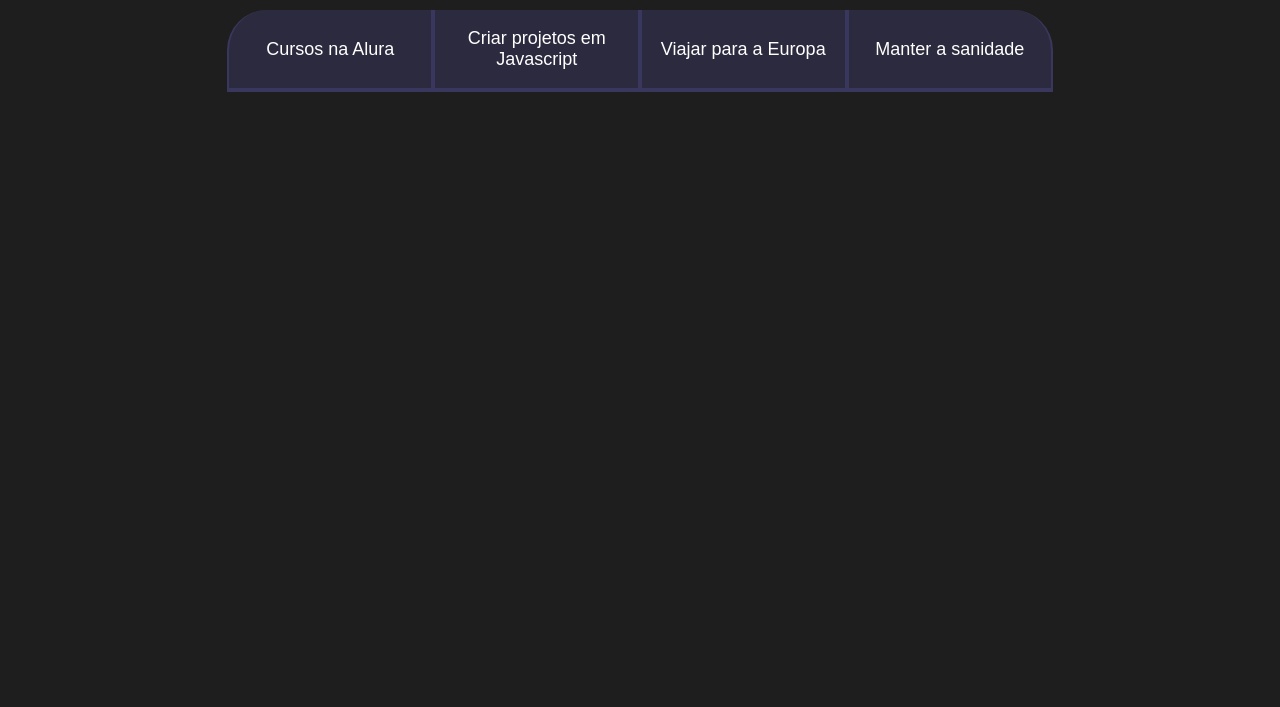
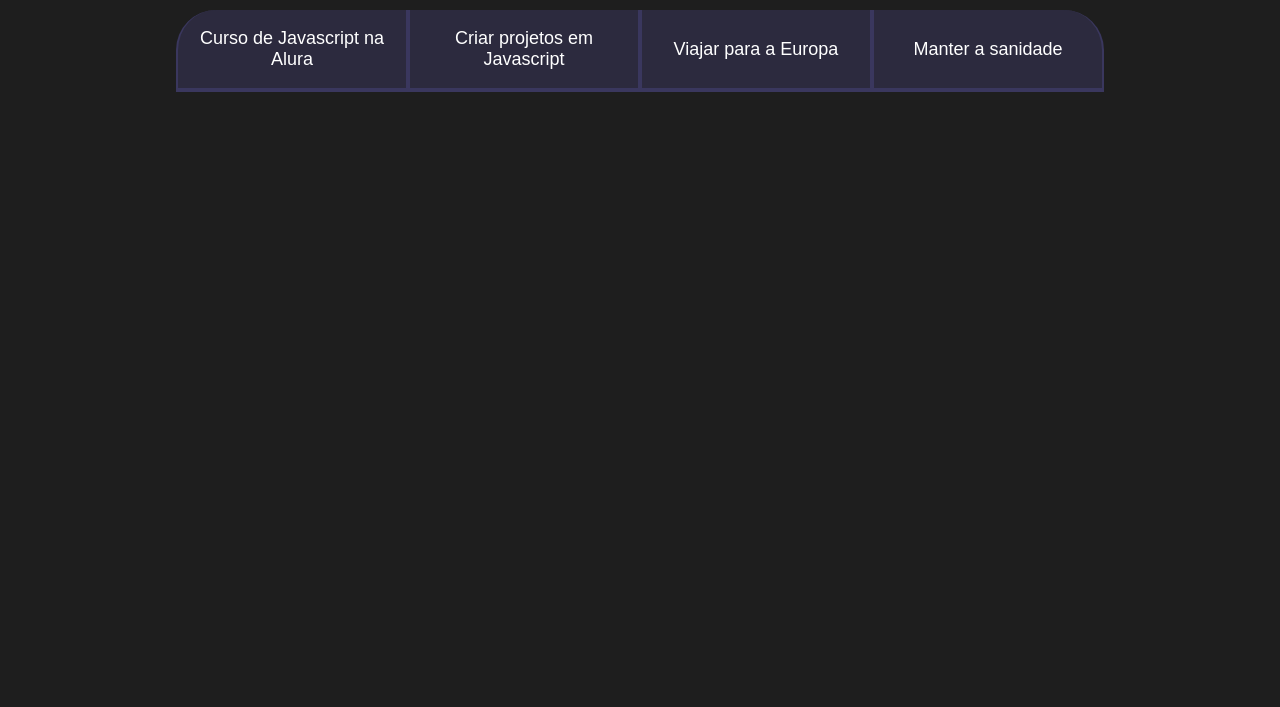
Before and after one commit to pcalexandrat/javascript-3-ano-CCM, a plain HTML site: page index.html in a window 1280 px wide. Shown: the part 93-800 px from the top of the page. Drawn offline with Linux system fonts and the light colour scheme.

Commit message:
mudar o texto do button

```diff
--- a/index.html
+++ b/index.html
@@ -15,7 +15,7 @@
     <section class="conteudo-principal">
         <h2 class="titulo-principal">Meus Objetivos do ano<span>_</span></h2>
         <div class="botoes">
-            <button class="botao">Cursos na Alura</button>
+            <button class="botao">Curso de Javascript na Alura</button>
             <button class="botao">Criar projetos em Javascript</button>
             <button class="botao">Viajar para a Europa</button>
             <button class="botao">Manter a sanidade </button>
```
